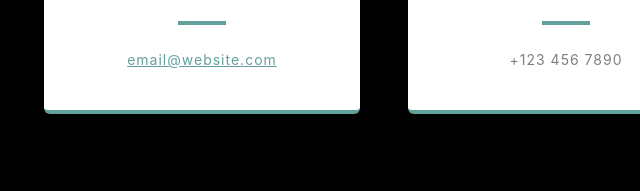
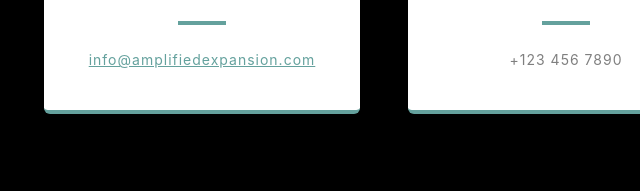
Before and after one commit to adamhaley/amplified-expansion-coaching, a plain HTML site: page index.html in a window 1280 px wide. Shown: the part 4710-4901 px from the top of the page, 438-1078 px from the left. Drawn offline with nearby package versions, Linux system fonts and the light colour scheme.

Commit message:
updated email

```diff
--- a/index.html
+++ b/index.html
@@ -142,7 +142,7 @@
                                 <i class="fas fa-envelope text-primary mb-2"></i>
                                 <h4 class="text-uppercase m-0">Email</h4>
                                 <hr class="my-4 mx-auto" />
-                                <div class="small text-black-50"><a href="mailto:email@website.com">email@website.com</a></div>
+                                <div class="small text-black-50"><a href="mailto:info@amplifiedexpansion.com">info@amplifiedexpansion.com</a></div>
                             </div>
                         </div>
                     </div>
```
